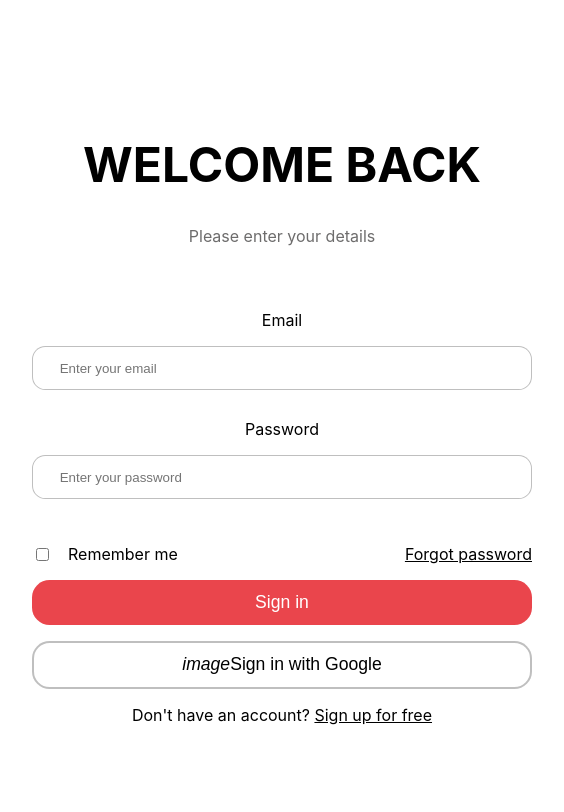
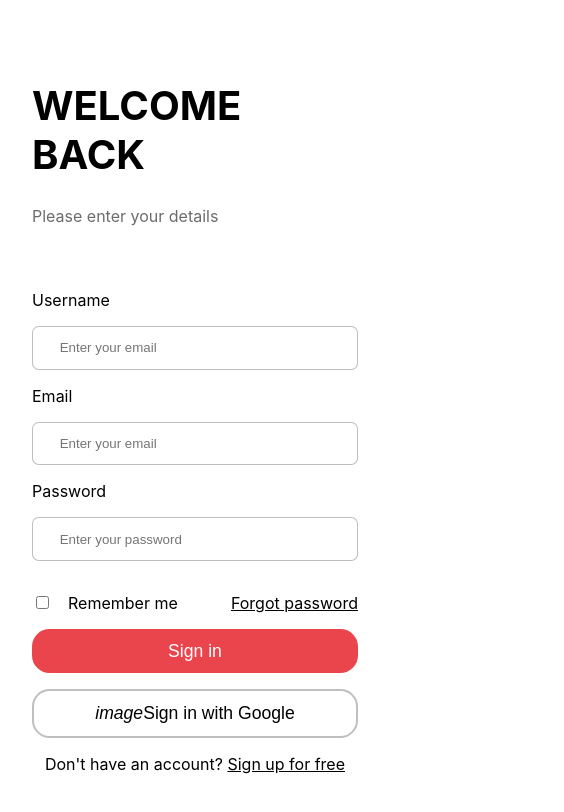
Before and after one commit to Hycient195/IP-console, a React (Create React App) app: page / in a window 390 px wide. Shown: the top 812 px of the page, 564 px wide, since content can reach past the window. Built offline with nearby package versions, Linux system fonts and the light colour scheme.

Commit message:
Implemented page responsiveness

```diff
--- a/src/App.css
+++ b/src/App.css
@@ -1,5 +1,5 @@
 .App {
-  text-align: center;
+  /* text-align: center; */
 }
 
 .App-logo {
--- a/src/pages/Login/Login.css
+++ b/src/pages/Login/Login.css
@@ -27,7 +27,7 @@ input{
 
 .text-input{
   padding: calc(var(--base-padding)) calc(var(--base-padding) * 2);
-  border-radius: 1em;
+  border-radius: 0.5em;
   border: 1px solid var(--outline);
   outline: none;
   transition: outline 400ms;
@@ -120,3 +120,29 @@ form > div.buttons_container > button:nth-of-type(2){
 div.page_container > div.page_right{
   background: linear-gradient(135deg, #c33764, #1d2671);
 }
+
+
+@media (max-width: 750px){
+  .text-input{
+    margin-bottom: unset;
+  }
+
+  body > div.page_container{
+    grid-template-columns: 1fr;
+  }
+
+  div.page_left > div.page_left_content{
+    width: 100%;
+    max-width: unset;
+    min-width: unset;
+  }
+
+  div.page_left_content > h1{
+    font-size: 2.5em;
+  }
+
+  div.page_container > div.page_right{
+    /* background: linear-gradient(135deg, #c33764, #1d2671); */
+    display: none;
+  }
+}
--- a/src/pages/Login/Login.jsx
+++ b/src/pages/Login/Login.jsx
@@ -9,6 +9,11 @@ export default function Login(){
             <h1 class="title" >WELCOME BACK</h1>
             <p class="subtitle grey-text" >Please enter your details</p>
             <form action="">
+
+              <label for="username">
+                <p class="username">Username</p>
+                <input class="fullwidth text-input" id="email" type="email" placeholder="Enter your email"/>
+              </label>
 
               <label for="email">
                 <p class="email">Email</p>
```
